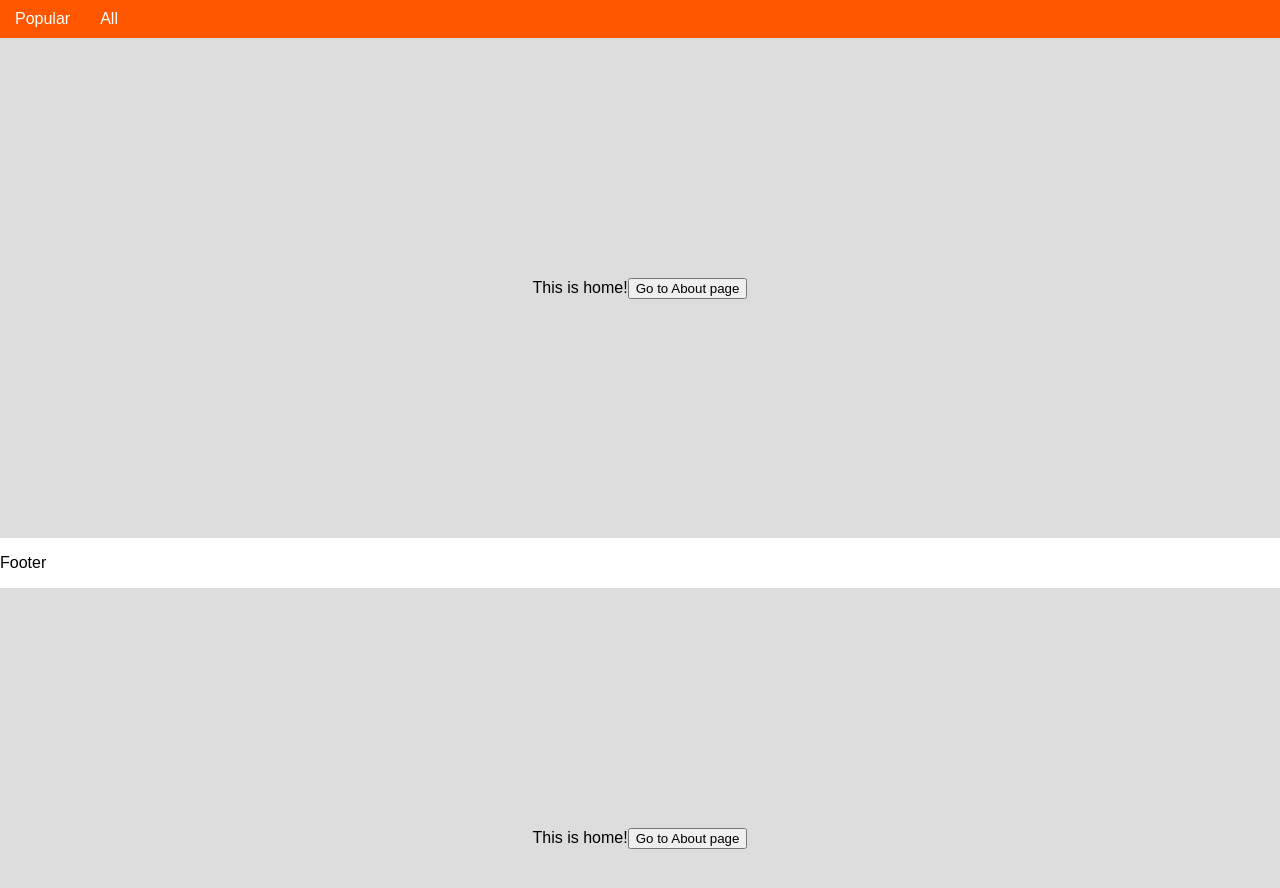
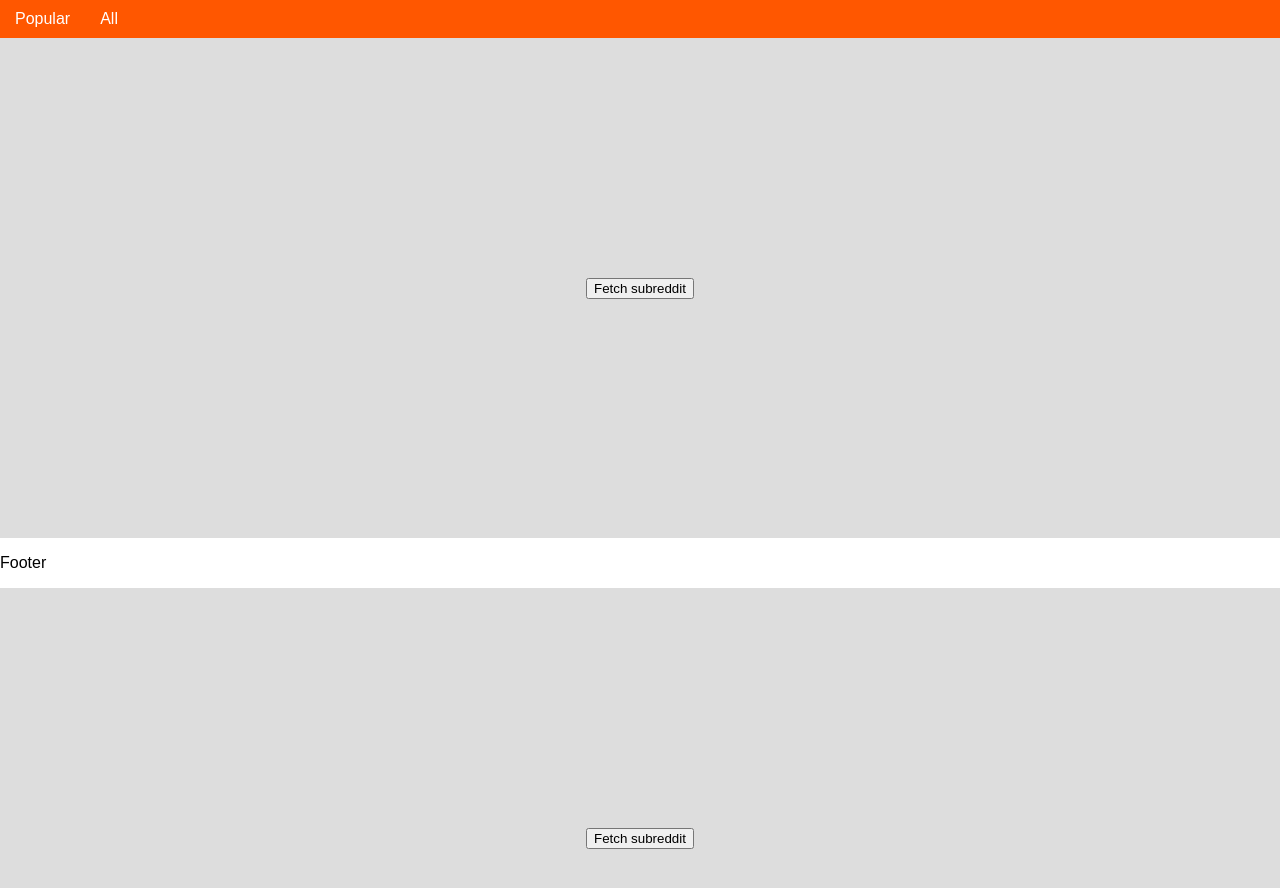
Before and after one commit to patrickhuang94/react-reddit, a React (Create React App) app: page /home in a window 1280 px wide. Shown: the top 888 px of the page. Built offline with nearby package versions, Linux system fonts and the light colour scheme; no server answers; what react-router-redux would draw is missing.

Commit message:
Rendering thumbnails from fetch

```diff
--- a/src/components/home.js
+++ b/src/components/home.js
@@ -5,8 +5,11 @@ import {push} from 'react-router-redux'
 
 import {fetchPosts} from '../actions'
 
+import {isEmpty, get} from 'lodash'
+
 const homeContainer = {
 	display: 'flex',
+	flexDirection: 'column',
 	alignItems: 'center',
 	justifyContent: 'center',
 	backgroundColor: '#ddd',
@@ -20,17 +23,31 @@ class Home extends React.Component {
 		super()
 
 		this.state = {
-			posts: null,
 			sub: null,
 			limit: null
 		}
 	}
 
-	componentDidMount () {
+	fetchPosts = () => {
 
 		this.props.fetchPosts({
-			sub: this.state.sub,
-			limit: this.state.limit
+			sub: 'all',
+			limit: 10
+		})
+	}
+
+	renderLists () {
+
+		const posts = this.props.posts
+
+		return posts.map((post, index) => {
+			const thumbnail = get(post, ['data', 'thumbnail'])
+
+			return (
+				<div style={{height: '100px', width: '100px', margin: '10px'}} key={index}>
+					<img src={thumbnail} />
+				</div>
+			)
 		})
 	}
 
@@ -38,16 +55,25 @@ class Home extends React.Component {
 
 		return (
 			<div style={homeContainer}>
-				<p>This is home!</p>
-				<p>{this.state.posts}</p>
-				<button onClick={this.props.changePage}>Go to About page</button>
+				<button onClick={this.fetchPosts}>Fetch subreddit</button>
+				<div style={{display: 'flex', flexWrap: 'wrap'}}>
+					{!isEmpty(this.props.posts) && this.renderLists()}
+				</div>
 			</div>
 		)
 	}
 }
 
 function mapDispatchToProps(dispatch) {
+
 	return bindActionCreators({fetchPosts}, dispatch)
 }
 
-export default connect(null, mapDispatchToProps)(Home)
+function mapStateToProps(state) {
+
+	return {
+		posts: state.posts
+	}
+}
+
+export default connect(mapStateToProps, mapDispatchToProps)(Home)
```
